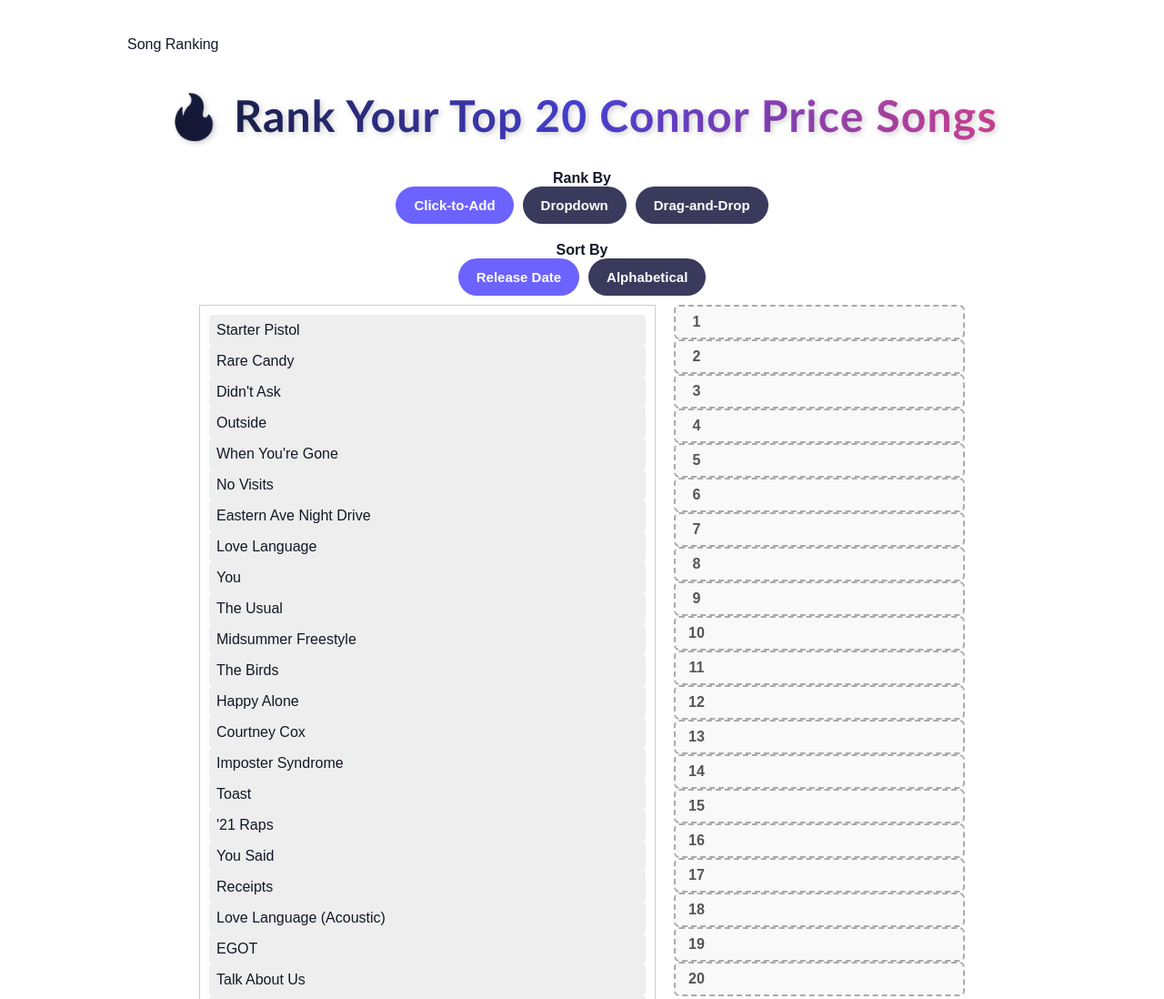
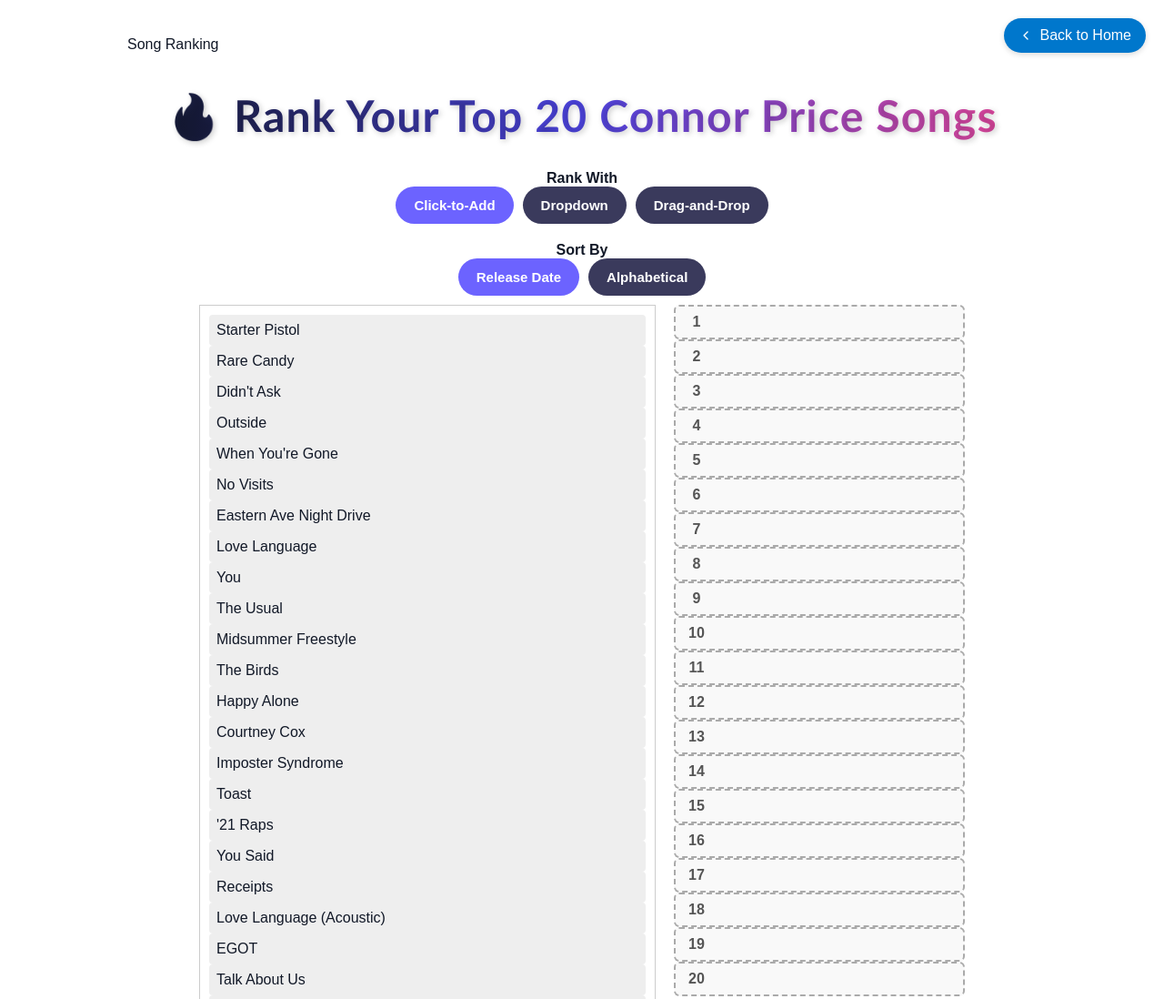
Before and after one commit to swreese/rank-songs-dot-com, a plain HTML site: page cp_ranks.html in a window 1280 px wide. Shown: the top 1098 px of the page at 91% size. Drawn offline with nearby package versions, Linux system fonts and the light colour scheme.

Commit message:
Update cp_ranks.html

```diff
--- a/cp_ranks.html
+++ b/cp_ranks.html
@@ -4,6 +4,33 @@
   <meta charset="UTF-8" />
   <title>Connor Price Rankings</title> Song Ranking</title>
   <style>
+      .back-home-btn {
+  position: fixed;
+  top: 20px;
+  right: 20px;
+  background-color: #0077cc;
+  color: white;
+  padding: 10px 16px;
+  border-radius: 25px;
+  font-size: 16px;
+  text-decoration: none;
+  display: flex;
+  align-items: center;
+  gap: 8px;
+  box-shadow: 0 2px 6px rgba(0,0,0,0.15);
+  transition: background-color 0.3s ease;
+  z-index: 1000;
+}
+
+.back-home-btn:hover {
+  background-color: #005fa3;
+}
+
+.back-home-btn svg {
+  width: 16px;
+  height: 16px;
+  fill: white;
+}
     .hero-heading {
   font-size: 3rem;
   font-weight: 900;
@@ -259,8 +286,14 @@
 </head>
 <body>
 <h1 class="hero-heading">🔥 Rank Your Top 20 Connor Price Songs</h1>
-
-<div class="section-header">Rank By</div>
+<a href="index.html" class="back-home-btn" aria-label="Back to Home">
+  <!-- Left arrow SVG -->
+  <svg viewBox="0 0 24 24" aria-hidden="true" focusable="false">
+    <path d="M15 18l-6-6 6-6" stroke="currentColor" stroke-width="2" fill="none" stroke-linecap="round" stroke-linejoin="round"/>
+  </svg>
+  Back to Home
+</a>
+<div class="section-header">Rank With</div>
 <div class="toggle-group" id="rankByToggles">
   <button class="toggle-btn" data-mode="click">Click-to-Add</button>
   <button class="toggle-btn" data-mode="dropdown">Dropdown</button>
```
